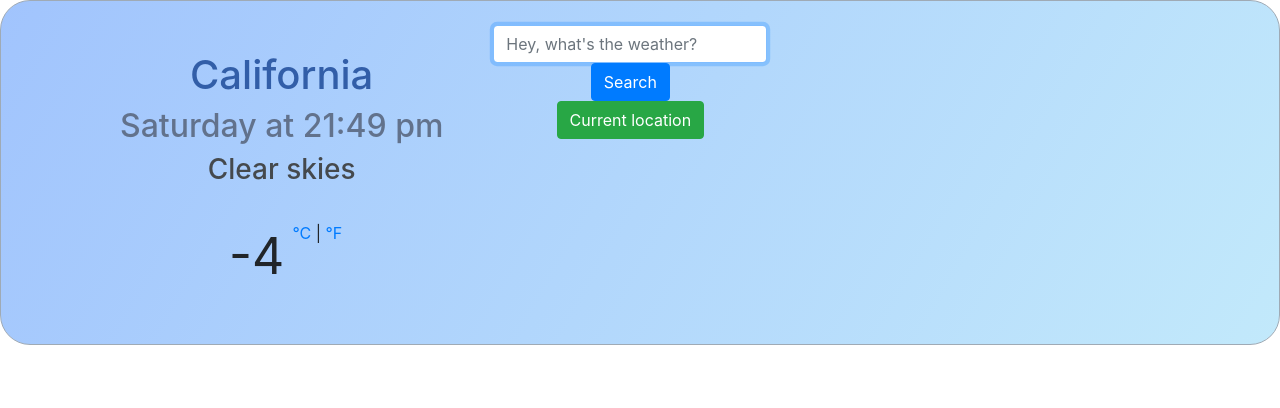
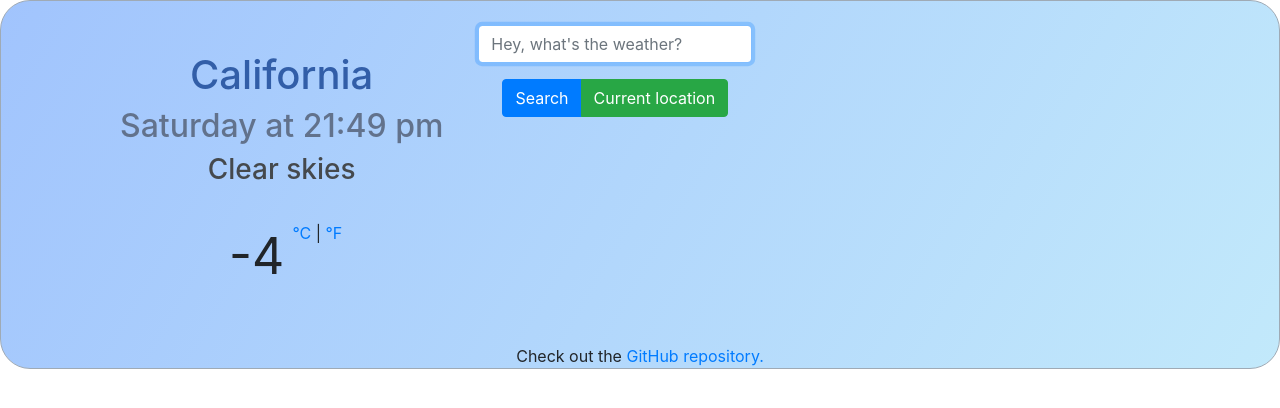
Before and after one commit to Sofia-Zammitto-Benasayag/React-Weather-App, a React (Create React App) app: page / in a window 1280 px wide. Shown: the top 408 px of the page. Built offline with nearby package versions, Linux system fonts and the light colour scheme.

Commit message:
Added link to repository

```diff
--- a/src/App.js
+++ b/src/App.js
@@ -17,6 +17,7 @@ export default function WeatherApp() {
           <div class="row weekly-weather" id="forecast"></div>
         </div>
       </div>
+      <footer>Check out the <a href="https://github.com/Sofia-Zammitto-Benasayag/react-weather-app">GitHub repository.</a></footer>
     </div>
   );
 }
--- a/src/Form.js
+++ b/src/Form.js
@@ -4,9 +4,9 @@ export default function Form() {
   return (
     <div className="form">
       <br />
-      <div class="">
+      <div class="form-group row">
         <form id="search">
-          <div class="">
+          <div class="col-xs-4">
             <input
               type="text"
               placeholder="Hey, what's the weather?"
@@ -17,21 +17,21 @@ export default function Form() {
           </div>
         </form>
       </div>
-      <div class="">
-        <div class="">
+      <div class="btn-group">
+
           <button type="submit" class="btn btn-primary">
             Search
           </button>
-        </div>
-      </div>
-      <div class="">
+
+
         <button
           type="button"
           class="btn btn-success"
           id="current-location-button"
-        >
+          >
           Current location
         </button>
+
       </div>
       <ul class="factors">
         <li id="feels-like"></li>
```
